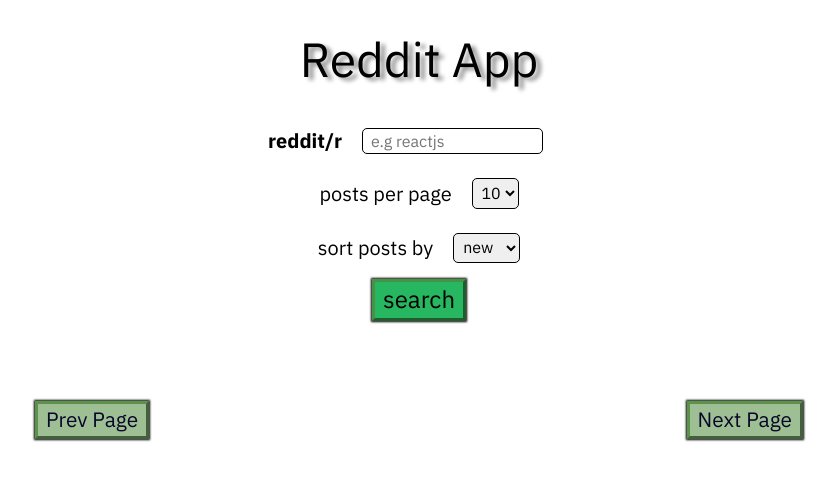
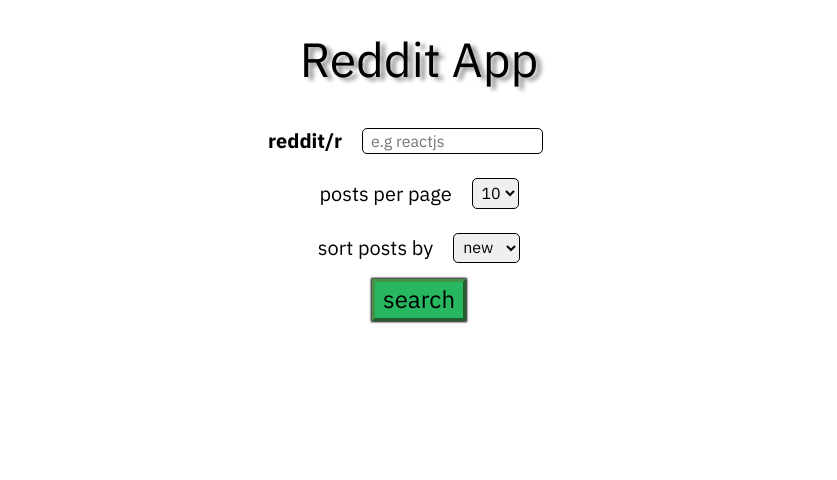
Before and after one commit to krzysztof-kozak/reddit-browser, a React (Create React App) app: page / in a window 1280 px wide. Shown: the top 480 px of the page, without its empty margins (221-1058 px from the left). Built offline with nearby package versions, Linux system fonts and the light colour scheme.

Commit message:
added conditional rendering to the next and prev buttons

```diff
--- a/src/Search.js
+++ b/src/Search.js
@@ -125,10 +125,10 @@ const Search = () => {
 
       <PostList posts={posts} title={title} subtitle={subtitle} />
       <div className='button-wrapper'>
-        <button className='list__button' onClick={handlePrevPage}>
+        <button className={posts ? 'list__button' : 'hidden'} onClick={handlePrevPage}>
           Prev Page
         </button>
-        <button className='list__button' onClick={handleNextPage}>
+        <button className={posts ? 'list__button' : 'hidden'} onClick={handleNextPage}>
           Next Page
         </button>
       </div>
--- a/src/scss/components/_postList.scss
+++ b/src/scss/components/_postList.scss
@@ -18,23 +18,3 @@
     margin: 2em 16px;
   }
 }
-
-.button-wrapper {
-  display: flex;
-  align-items: center;
-  justify-content: space-between;
-  margin: 0 auto 3em;
-  max-width: 768px;
-  @media (max-width: 768px) {
-    margin: 0 16px 3em;
-  }
-}
-
-.list__button {
-  font-size: 1.3em;
-  padding: 4px 8px;
-  background: #58904694;
-  border: 3px outset #357c1fa1;
-  box-shadow: 0 0 2px 1px #000;
-  color: #070628;
-}
--- a/src/scss/components/_search.scss
+++ b/src/scss/components/_search.scss
@@ -64,3 +64,27 @@ p.error {
   color: red;
   max-width: 400px;
 }
+
+.button-wrapper {
+  display: flex;
+  align-items: center;
+  justify-content: space-between;
+  margin: 0 auto 3em;
+  max-width: 768px;
+  @media (max-width: 768px) {
+    margin: 0 16px 3em;
+  }
+}
+
+.list__button {
+  font-size: 1.3em;
+  padding: 4px 8px;
+  background: #58904694;
+  border: 3px outset #357c1fa1;
+  box-shadow: 0 0 2px 1px #000;
+  color: #070628;
+}
+
+.hidden {
+  display: none;
+}
```
